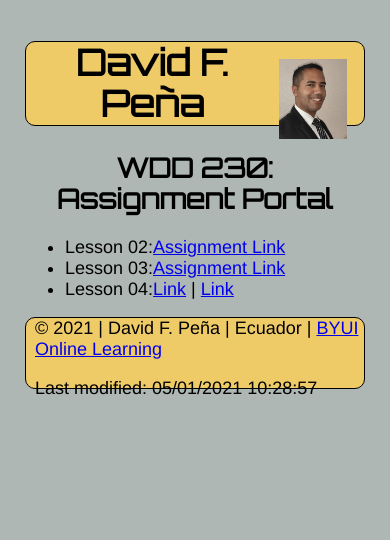
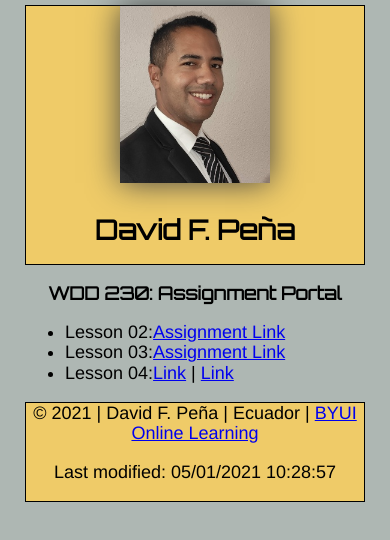
Before and after one commit to dafer171/dafer171.github.io, a plain HTML site: page index.html in a window 390 px wide. Drawn offline with Linux system fonts and the light colour scheme.

Commit message:
media queries

```diff
--- /dev/null
+++ b/css/medium.css
@@ -0,0 +1,17 @@
+@media only screen and (min-width: 32.5em) {
+  h1 {
+    font-size: 2.5em;
+  }
+  h2 {
+    font-size: 1.5em;
+  }
+  footer,
+  header {
+    border-radius: 10px;
+  }
+  header img {
+    float: right;
+    margin-right: 1em;
+    margin-top: 1em;
+  }
+}
--- /dev/null
+++ b/css/small.css
@@ -0,0 +1,40 @@
+body {
+  background-color: #aeb7b3;
+  font-family: "Monserrat", Helvetica, sans-serif;
+  padding: 5px 25px;
+  font-size: 18px;
+  max-width: 600px;
+  margin: 0 auto;
+}
+
+header img {
+  width: 150px;
+  box-shadow: 0 0 30px #444;
+}
+
+h1,
+h2,
+h3,
+h4,
+h5,
+h6 {
+  font-family: "Orbitron", Georgia, serif;
+  text-align: center;
+  margin-top: 1em;
+}
+
+h1 {
+  border-radius: 10px 10px 10px 10px;
+  font-size: 1.5em;
+}
+
+h2 {
+  font-size: 1em;
+}
+
+footer,
+header {
+  text-align: center;
+  background-color: #efcb68;
+  border: 1px solid;
+}
--- a/css/style.css
+++ /dev/null
@@ -1,39 +0,0 @@
-body {
-  background-color: #aeb7b3;
-  font-family: 'Monserrat', Helvetica, sans-serif;
-  padding: 5px 25px;
-  font-size: 18px;
-  max-width: 600px;
-  margin: 0 auto;
-}
-
-img {
-  float: right;
-  max-width: 20%;
-  margin-right: 1em;
-  padding-top: 1em;
-}
-
-h1 {
-  font-family: 'Orbitron', Georgia, serif;
-  text-align: center;
-  margin-top: 1em;
-  background-color: #efcb68;
-  border: 1px solid;
-  border-radius: 10px 10px 10px 10px;
-}
-
-h2, h3, h4, h5, h6{
-  font-family: 'Orbitron', Georgia, serif;
-  text-align: center;
-  margin-top: 1em;
-}
-
-footer {
-  height: 70px;
-  background-color: #efcb68;
-  border: 1px solid;
-  margin-top: 1em;
-  padding-left: 0.5em;
-  border-radius: 10px 10px 10px 10px;
-}
--- a/index.html
+++ b/index.html
@@ -9,10 +9,14 @@
       name="description"
       content="Assignment portal for David Peña in WDD 230: Web Frontend Development at Brigham Young University - Idaho."
     />
-    <link rel="stylesheet" href="css/normalize.css">
-    <link rel="preconnect" href="https://fonts.gstatic.com">
-    <link href="https://fonts.googleapis.com/css2?family=Montserrat&family=Orbitron&display=swap" rel="stylesheet">
-    <link rel="stylesheet" href="css/style.css" />
+    <link rel="stylesheet" href="css/normalize.css" />
+    <link rel="preconnect" href="https://fonts.gstatic.com" />
+    <link
+      href="https://fonts.googleapis.com/css2?family=Montserrat&family=Orbitron&display=swap"
+      rel="stylesheet"
+    />
+    <link rel="stylesheet" href="css/small.css" />
+    <link rel="stylesheet" href="css/medium.css" />
   </head>
 
   <body>
```
